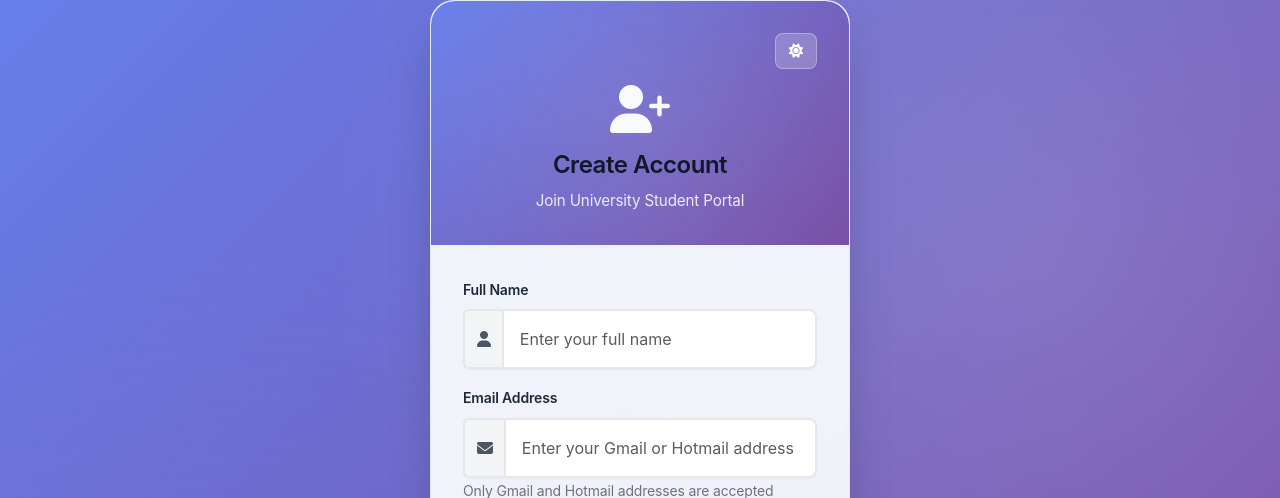
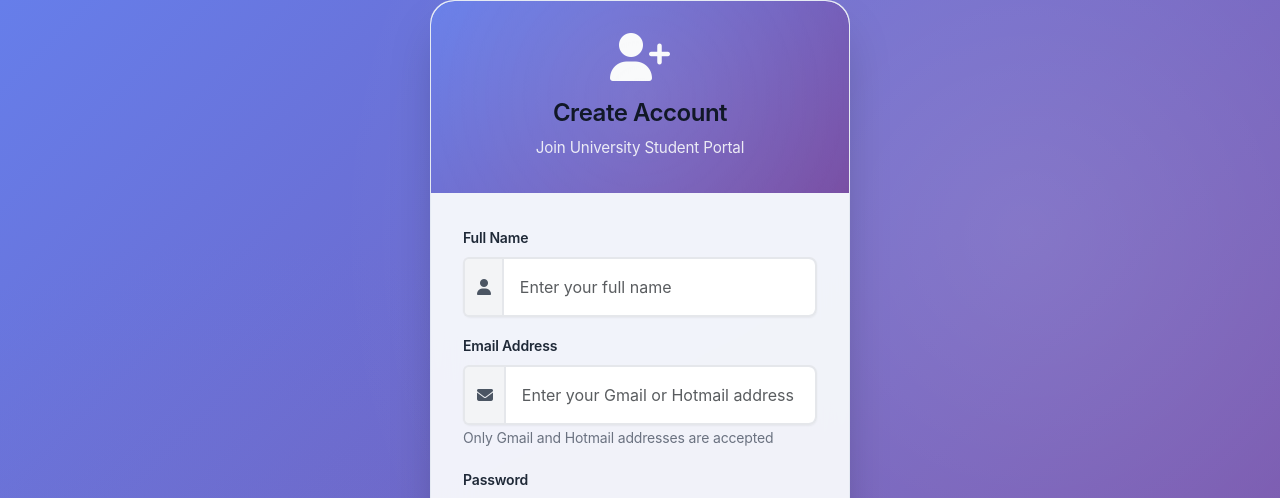
Before and after one commit to odai-dev/UniPortal, a PHP site: page /register.php in a window 1280 px wide. Shown: the top 498 px of the page. Run offline with PHP 8.4, Linux system fonts and the light colour scheme; some libraries are stand-ins or nearby versions.

Commit message:
Remove theme toggle button from login and register pages
Removes the theme toggle button HTML element from the `login.php` and `register.php` files.

Replit-Commit-Author: Agent
Replit-Commit-Session-Id: 71ee5463-8799-4114-813a-ea13f9f3ee86
Replit-Commit-Checkpoint-Type: full_checkpoint
Replit-Commit-Screenshot-Url: https://storage.googleapis.com/screenshot-production-us-central1/5aec896f-cd37-474f-83a9-f59e4d420562/71ee5463-8799-4114-813a-ea13f9f3ee86/9VtaVi6

```diff
--- a/login.php
+++ b/login.php
@@ -123,12 +123,6 @@ if (isset($_GET['registered']) && $_GET['registered'] === '1') {
 <div class="auth-container page-transition">
     <div class="auth-card col-md-6 col-lg-4">
         <div class="auth-header">
-            <div class="d-flex justify-content-between align-items-start mb-3">
-                <div></div>
-                <button class="btn btn-sm" onclick="toggleTheme()" id="theme-toggle" title="Toggle theme" style="background: rgba(255,255,255,0.2); border: 1px solid rgba(255,255,255,0.3); color: white; border-radius: var(--radius-md); padding: 0.4rem 0.8rem;">
-                    <i class="fas fa-sun" id="theme-icon"></i>
-                </button>
-            </div>
             <i class="fas fa-graduation-cap fa-3x mb-3"></i>
             <h3><?= SITE_NAME ?></h3>
             <p class="mb-0">Student Login Portal</p>
--- a/register.php
+++ b/register.php
@@ -111,12 +111,6 @@ if ($_POST) {
 <div class="auth-container page-transition">
     <div class="auth-card col-md-6 col-lg-4">
         <div class="auth-header">
-            <div class="d-flex justify-content-between align-items-start mb-3">
-                <div></div>
-                <button class="btn btn-sm" onclick="toggleTheme()" id="theme-toggle" title="Toggle theme" style="background: rgba(255,255,255,0.2); border: 1px solid rgba(255,255,255,0.3); color: white; border-radius: var(--radius-md); padding: 0.4rem 0.8rem;">
-                    <i class="fas fa-sun" id="theme-icon"></i>
-                </button>
-            </div>
             <i class="fas fa-user-plus fa-3x mb-3"></i>
             <h3>Create Account</h3>
             <p class="mb-0">Join <?= SITE_NAME ?></p>
```
